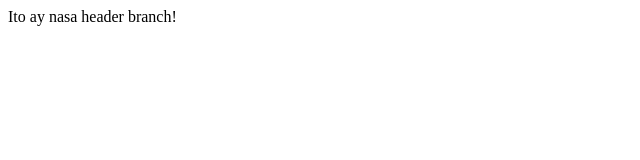
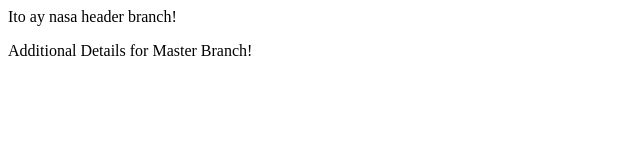
Before and after one commit to jerum12/kodego_programs, a plain HTML site: page index.html in a window 1280 px wide. Shown: the whole page, without its empty margins (0-640 px from the left). Drawn offline with Linux system fonts and the light colour scheme.

Commit message:
Add p in Master Branch

```diff
--- a/index.html
+++ b/index.html
@@ -8,5 +8,6 @@
   </head>
   <body>
     <header>Ito ay nasa header branch!</header>
+    <p>Additional Details for Master Branch!</p>
   </body>
 </html>
```
